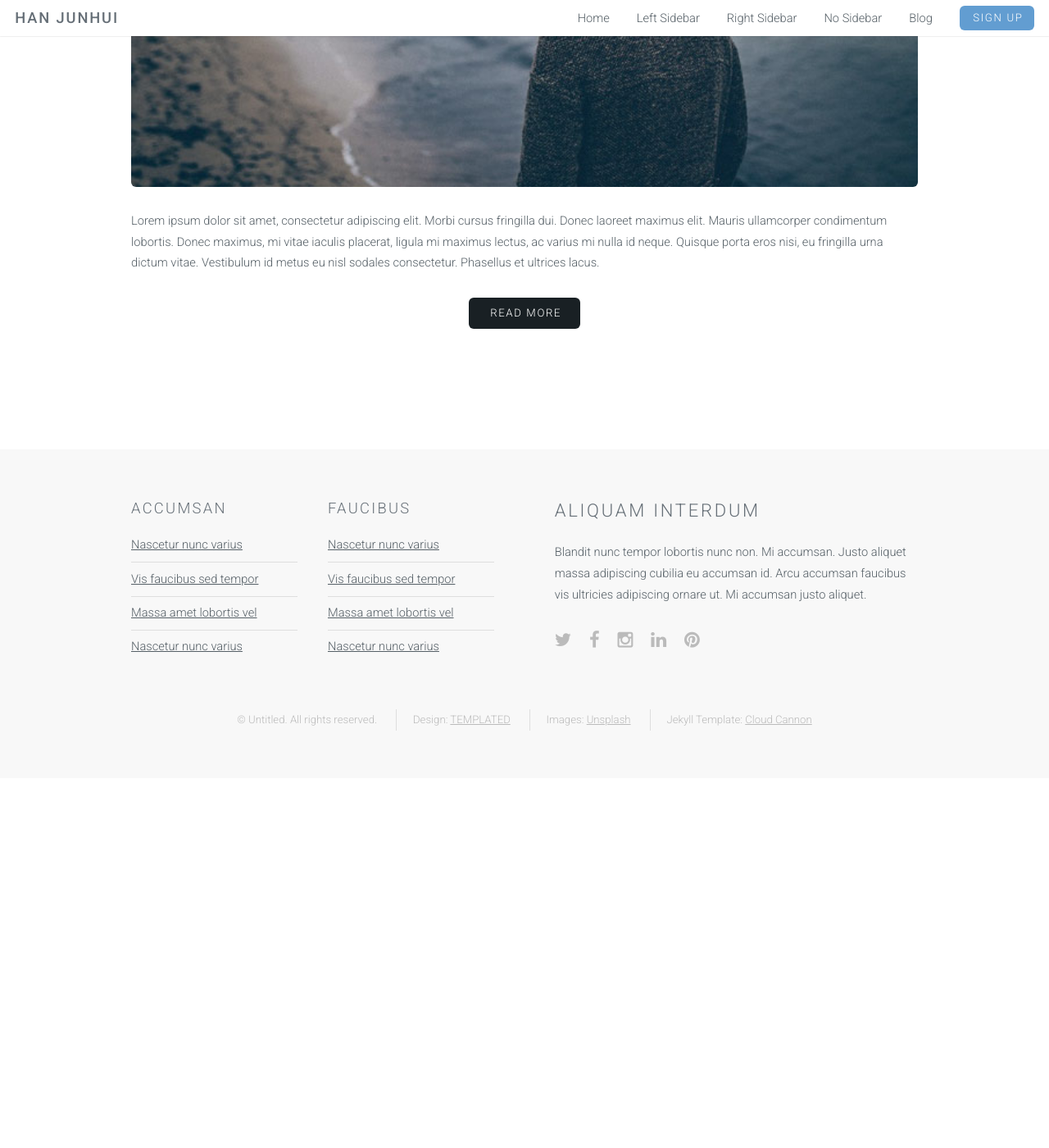
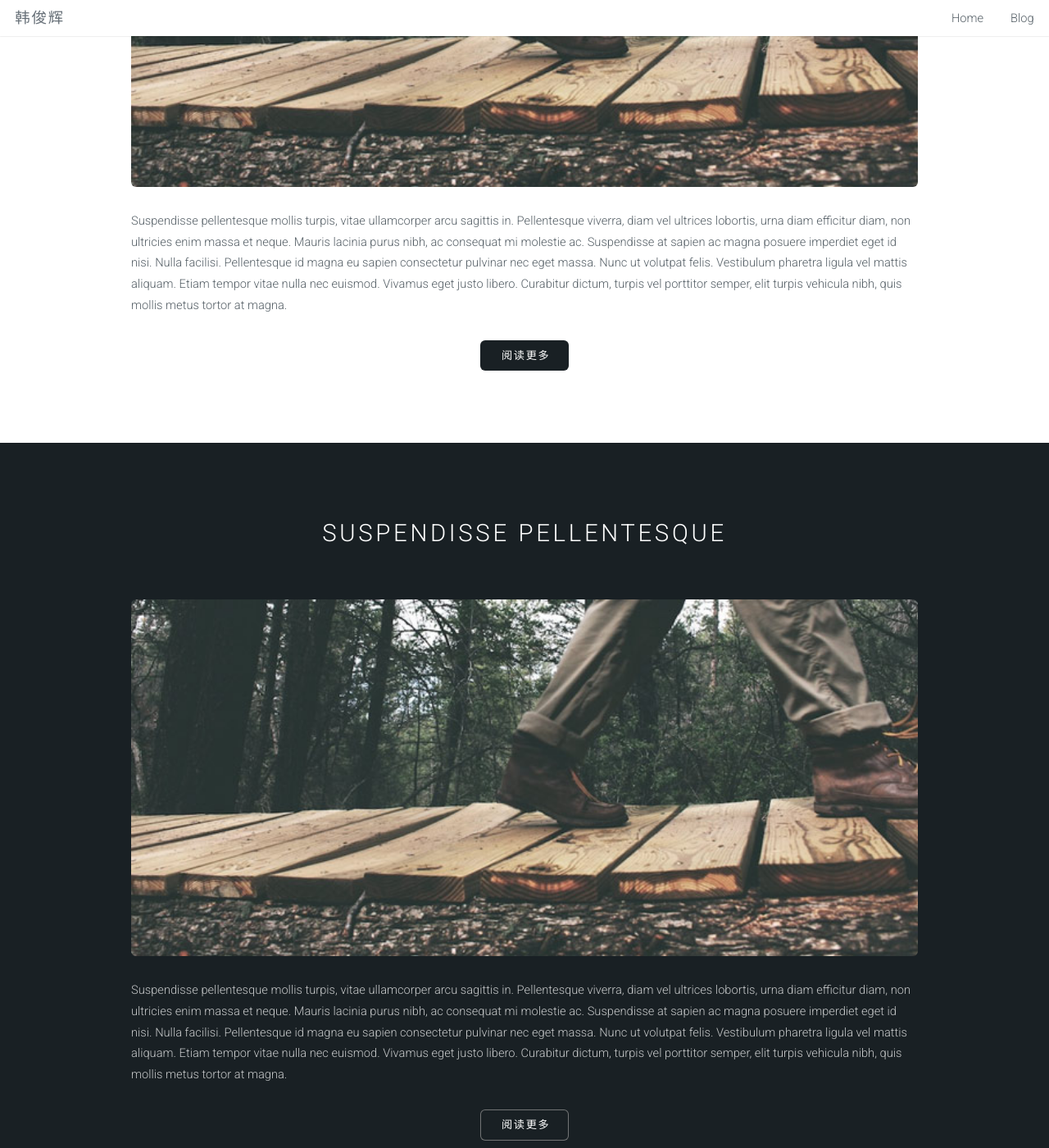
Before and after one commit to jsph99/jsph99.github.io, a Jekyll site: the page built from blog.html, in a window 1280 px wide and 1400 px high, scrolled down 2590 px. Shown: the whole window at 82% size. Built offline with Jekyll 4.4.1, drawn with Linux system fonts in a browser that asks for light colours; before the commit the page ends 3539 px from its top, so only the background shows below that; some of the changed text lies outside the part shown.

Commit message:
2024/11/20/22:52

```diff
--- a/_config.yml
+++ b/_config.yml
@@ -1,5 +1,5 @@
 # Site settings
-title: Han Junhui
+title: 韩俊辉
 email: contactme@hanjunhui.com
 description: > # this means to ignore newlines until "baseurl:"
   独立之精神，自由之思想
--- a/_includes/footer.html
+++ b/_includes/footer.html
@@ -5,28 +5,26 @@
             <div class="6u">
                 <div class="row collapse-at-2">
                     <div class="6u">
-                        <h3>Accumsan</h3>
+                        <h3>My Sites</h3>
                         <ul class="alt">
-                            <li><a href="#">Nascetur nunc varius</a></li>
-                            <li><a href="#">Vis faucibus sed tempor</a></li>
-                            <li><a href="#">Massa amet lobortis vel</a></li>
-                            <li><a href="#">Nascetur nunc varius</a></li>
+                            <li><a href="https://www.maessigkeit.me/">Code: Mäßigkeit</a></li>
+                            <li><a href="#">Wechat Official Posts</a></li>
+                            <li><a href="#">Website ESU</a></li>
+                            <li><a href="#">Website SCAS</a></li>
                         </ul>
                     </div>
                     <div class="6u">
-                        <h3>Faucibus</h3>
+                        <h3>Links</h3>
                         <ul class="alt">
-                            <li><a href="#">Nascetur nunc varius</a></li>
-                            <li><a href="#">Vis faucibus sed tempor</a></li>
-                            <li><a href="#">Massa amet lobortis vel</a></li>
-                            <li><a href="#">Nascetur nunc varius</a></li>
+                            <li><a href="#">Lance's Pages</a></li>
+                            <li><a href="#">Joey Huang's Pages</a></li>
                         </ul>
                     </div>
                 </div>
             </div>
             <div class="6u">
-                <h2>Aliquam Interdum</h2>
-                <p>Blandit nunc tempor lobortis nunc non. Mi accumsan. Justo aliquet massa adipiscing cubilia eu accumsan id. Arcu accumsan faucibus vis ultricies adipiscing ornare ut. Mi accumsan justo aliquet.</p>
+                <h2>Announcement</h2>
+                <p>Please do not repost any articles from this website.</p>
                 <ul class="icons">
                     <li><a href="#" class="icon fa-twitter"><span class="label">Twitter</span></a></li>
                     <li><a href="#" class="icon fa-facebook"><span class="label">Facebook</span></a></li>
@@ -37,10 +35,10 @@
             </div>
         </div>
         <ul class="copyright">
-            <li>&copy; Untitled. All rights reserved.</li>
-            <li>Design: <a href="http://templated.co">TEMPLATED</a></li>
-            <li>Images: <a href="http://unsplash.com">Unsplash</a></li>
-            <li>Jekyll Template: <a href="http://cloudcannon.com">Cloud Cannon</a></li>
+            <li>&copy; Han Junhui 2024. All rights reserved.</li>
+            <li>Design: TEMPLATED</li>
+            <li>Images: Unsplash</li>
+            <li>Jekyll Template: Cloud Cannon</li>
         </ul>
     </div>
 </footer>
--- a/_includes/header.html
+++ b/_includes/header.html
@@ -4,16 +4,16 @@
     <nav id="nav">
         <ul>
             <li><a href="{{ site.baseurl }}/">Home</a></li>
-            <li><a href="{{ site.baseurl }}/left-sidebar.html">Left Sidebar</a></li>
+            <!--<li><a href="{{ site.baseurl }}/left-sidebar.html">Left Sidebar</a></li>
             <li><a href="{{ site.baseurl }}/right-sidebar.html">Right Sidebar</a></li>
-            <li><a href="{{ site.baseurl }}/no-sidebar.html">No Sidebar</a></li>
+            <li><a href="{{ site.baseurl }}/no-sidebar.html">No Sidebar</a></li>-->
             <li><a href="{{ site.baseurl }}/blog.html">Blog</a></li>
             {% for page in site.pages %}
                   {% if page.title %}
                     <li><a class="page-link" href="{{ page.url | prepend: site.baseurl }}">{{ page.title }}</a></li>
                   {% endif %}
             {% endfor %}
-            <li><a href="#" class="button special">Sign Up</a></li>
+            <!--<li><a href="#" class="button special">Sign Up</a></li>-->
         </ul>
     </nav>
 </header>
--- a/_layouts/landing-page.html
+++ b/_layouts/landing-page.html
@@ -10,11 +10,11 @@
         <!-- Banner -->
         <section id="banner">
             <div class="inner">
-                <h2>独立之精神，自由之思想</h2>
+                <h2>LIGHT & TRUTH</h2>
                 <p>HAN JUNHUI, THE PRESIDENT OF HIS GROUP.</p>
                 <ul class="actions">
                     <!--<li><a href="#content" class="button big special">Sign Up</a></li>-->
-                    <li><a href="#elements" class="button big alt">Learn More</a></li>
+                    <li><a href="https://www.maessigkeit.me/" class="button big alt">Learn More</a></li>
                 </ul>
             </div>
         </section>
--- /dev/null
+++ b/_posts/2015-02-06-welcome-to-jekyll-2.markdown
@@ -0,0 +1,13 @@
+---
+layout: post
+title:  "Suspendisse pellentesque"
+date:   2015-02-06 14:37:44
+categories: update
+---
+
+<img src="{{ site.baseurl }}/images/pic01.jpg" class="fit image">
+Suspendisse pellentesque mollis turpis, vitae ullamcorper arcu sagittis in. Pellentesque viverra, diam vel ultrices lobortis, urna diam efficitur diam, non ultricies enim massa et neque. Mauris lacinia purus nibh, ac consequat mi molestie ac. Suspendisse at sapien ac magna posuere imperdiet eget id nisi. Nulla facilisi. Pellentesque id magna eu sapien consectetur pulvinar nec eget massa. Nunc ut volutpat felis. Vestibulum pharetra ligula vel mattis aliquam. Etiam tempor vitae nulla nec euismod. Vivamus eget justo libero. Curabitur dictum, turpis vel porttitor semper, elit turpis vehicula nibh, quis mollis metus tortor at magna.
+
+Maecenas posuere sodales magna id tincidunt. Nunc sapien ipsum, efficitur et mauris nec, tristique gravida leo. Donec at bibendum lectus, sit amet fringilla risus. Donec et justo mi. In risus risus, faucibus eget eros eget, tincidunt posuere purus. Maecenas porta lacus metus, nec varius enim egestas ac. In hac habitasse platea dictumst. Nullam a nisi nulla. Nam vel varius enim, sit amet fringilla massa. Proin vel aliquam felis, quis scelerisque arcu.
+
+Sed consequat mi id malesuada efficitur. Vestibulum efficitur tortor ut dictum porta. Morbi dapibus viverra risus, et laoreet lorem commodo et. Donec hendrerit posuere magna a efficitur. Nullam euismod eget nulla eget iaculis. Donec porttitor faucibus porta. Morbi et risus dolor. Mauris venenatis sem id neque hendrerit ultrices.
--- /dev/null
+++ b/_posts/2015-02-06-welcome-to-jekyll-3.markdown
@@ -0,0 +1,13 @@
+---
+layout: post
+title:  "Suspendisse pellentesque"
+date:   2015-02-06 14:37:44
+categories: update
+---
+
+<img src="{{ site.baseurl }}/images/pic01.jpg" class="fit image">
+Suspendisse pellentesque mollis turpis, vitae ullamcorper arcu sagittis in. Pellentesque viverra, diam vel ultrices lobortis, urna diam efficitur diam, non ultricies enim massa et neque. Mauris lacinia purus nibh, ac consequat mi molestie ac. Suspendisse at sapien ac magna posuere imperdiet eget id nisi. Nulla facilisi. Pellentesque id magna eu sapien consectetur pulvinar nec eget massa. Nunc ut volutpat felis. Vestibulum pharetra ligula vel mattis aliquam. Etiam tempor vitae nulla nec euismod. Vivamus eget justo libero. Curabitur dictum, turpis vel porttitor semper, elit turpis vehicula nibh, quis mollis metus tortor at magna.
+
+Maecenas posuere sodales magna id tincidunt. Nunc sapien ipsum, efficitur et mauris nec, tristique gravida leo. Donec at bibendum lectus, sit amet fringilla risus. Donec et justo mi. In risus risus, faucibus eget eros eget, tincidunt posuere purus. Maecenas porta lacus metus, nec varius enim egestas ac. In hac habitasse platea dictumst. Nullam a nisi nulla. Nam vel varius enim, sit amet fringilla massa. Proin vel aliquam felis, quis scelerisque arcu.
+
+Sed consequat mi id malesuada efficitur. Vestibulum efficitur tortor ut dictum porta. Morbi dapibus viverra risus, et laoreet lorem commodo et. Donec hendrerit posuere magna a efficitur. Nullam euismod eget nulla eget iaculis. Donec porttitor faucibus porta. Morbi et risus dolor. Mauris venenatis sem id neque hendrerit ultrices.
--- /dev/null
+++ b/_posts/2015-02-06-welcome-to-jekyll-4.markdown
@@ -0,0 +1,13 @@
+---
+layout: post
+title:  "Suspendisse pellentesque"
+date:   2015-02-06 14:37:44
+categories: update
+---
+
+<img src="{{ site.baseurl }}/images/pic01.jpg" class="fit image">
+Suspendisse pellentesque mollis turpis, vitae ullamcorper arcu sagittis in. Pellentesque viverra, diam vel ultrices lobortis, urna diam efficitur diam, non ultricies enim massa et neque. Mauris lacinia purus nibh, ac consequat mi molestie ac. Suspendisse at sapien ac magna posuere imperdiet eget id nisi. Nulla facilisi. Pellentesque id magna eu sapien consectetur pulvinar nec eget massa. Nunc ut volutpat felis. Vestibulum pharetra ligula vel mattis aliquam. Etiam tempor vitae nulla nec euismod. Vivamus eget justo libero. Curabitur dictum, turpis vel porttitor semper, elit turpis vehicula nibh, quis mollis metus tortor at magna.
+
+Maecenas posuere sodales magna id tincidunt. Nunc sapien ipsum, efficitur et mauris nec, tristique gravida leo. Donec at bibendum lectus, sit amet fringilla risus. Donec et justo mi. In risus risus, faucibus eget eros eget, tincidunt posuere purus. Maecenas porta lacus metus, nec varius enim egestas ac. In hac habitasse platea dictumst. Nullam a nisi nulla. Nam vel varius enim, sit amet fringilla massa. Proin vel aliquam felis, quis scelerisque arcu.
+
+Sed consequat mi id malesuada efficitur. Vestibulum efficitur tortor ut dictum porta. Morbi dapibus viverra risus, et laoreet lorem commodo et. Donec hendrerit posuere magna a efficitur. Nullam euismod eget nulla eget iaculis. Donec porttitor faucibus porta. Morbi et risus dolor. Mauris venenatis sem id neque hendrerit ultrices.
--- /dev/null
+++ b/_posts/2015-02-06-welcome-to-jekyll-5.markdown
@@ -0,0 +1,13 @@
+---
+layout: post
+title:  "Suspendisse pellentesque"
+date:   2015-02-06 14:37:44
+categories: update
+---
+
+<img src="{{ site.baseurl }}/images/pic01.jpg" class="fit image">
+Suspendisse pellentesque mollis turpis, vitae ullamcorper arcu sagittis in. Pellentesque viverra, diam vel ultrices lobortis, urna diam efficitur diam, non ultricies enim massa et neque. Mauris lacinia purus nibh, ac consequat mi molestie ac. Suspendisse at sapien ac magna posuere imperdiet eget id nisi. Nulla facilisi. Pellentesque id magna eu sapien consectetur pulvinar nec eget massa. Nunc ut volutpat felis. Vestibulum pharetra ligula vel mattis aliquam. Etiam tempor vitae nulla nec euismod. Vivamus eget justo libero. Curabitur dictum, turpis vel porttitor semper, elit turpis vehicula nibh, quis mollis metus tortor at magna.
+
+Maecenas posuere sodales magna id tincidunt. Nunc sapien ipsum, efficitur et mauris nec, tristique gravida leo. Donec at bibendum lectus, sit amet fringilla risus. Donec et justo mi. In risus risus, faucibus eget eros eget, tincidunt posuere purus. Maecenas porta lacus metus, nec varius enim egestas ac. In hac habitasse platea dictumst. Nullam a nisi nulla. Nam vel varius enim, sit amet fringilla massa. Proin vel aliquam felis, quis scelerisque arcu.
+
+Sed consequat mi id malesuada efficitur. Vestibulum efficitur tortor ut dictum porta. Morbi dapibus viverra risus, et laoreet lorem commodo et. Donec hendrerit posuere magna a efficitur. Nullam euismod eget nulla eget iaculis. Donec porttitor faucibus porta. Morbi et risus dolor. Mauris venenatis sem id neque hendrerit ultrices.
--- /dev/null
+++ b/_posts/2015-02-06-welcome-to-jekyll-6.markdown
@@ -0,0 +1,13 @@
+---
+layout: post
+title:  "Suspendisse pellentesque"
+date:   2015-02-06 14:37:44
+categories: update
+---
+
+<img src="{{ site.baseurl }}/images/pic01.jpg" class="fit image">
+Suspendisse pellentesque mollis turpis, vitae ullamcorper arcu sagittis in. Pellentesque viverra, diam vel ultrices lobortis, urna diam efficitur diam, non ultricies enim massa et neque. Mauris lacinia purus nibh, ac consequat mi molestie ac. Suspendisse at sapien ac magna posuere imperdiet eget id nisi. Nulla facilisi. Pellentesque id magna eu sapien consectetur pulvinar nec eget massa. Nunc ut volutpat felis. Vestibulum pharetra ligula vel mattis aliquam. Etiam tempor vitae nulla nec euismod. Vivamus eget justo libero. Curabitur dictum, turpis vel porttitor semper, elit turpis vehicula nibh, quis mollis metus tortor at magna.
+
+Maecenas posuere sodales magna id tincidunt. Nunc sapien ipsum, efficitur et mauris nec, tristique gravida leo. Donec at bibendum lectus, sit amet fringilla risus. Donec et justo mi. In risus risus, faucibus eget eros eget, tincidunt posuere purus. Maecenas porta lacus metus, nec varius enim egestas ac. In hac habitasse platea dictumst. Nullam a nisi nulla. Nam vel varius enim, sit amet fringilla massa. Proin vel aliquam felis, quis scelerisque arcu.
+
+Sed consequat mi id malesuada efficitur. Vestibulum efficitur tortor ut dictum porta. Morbi dapibus viverra risus, et laoreet lorem commodo et. Donec hendrerit posuere magna a efficitur. Nullam euismod eget nulla eget iaculis. Donec porttitor faucibus porta. Morbi et risus dolor. Mauris venenatis sem id neque hendrerit ultrices.
--- /dev/null
+++ b/_posts/2015-02-06-welcome-to-jekyll-7.markdown
@@ -0,0 +1,13 @@
+---
+layout: post
+title:  "Suspendisse pellentesque"
+date:   2015-02-06 14:37:44
+categories: update
+---
+
+<img src="{{ site.baseurl }}/images/pic01.jpg" class="fit image">
+Suspendisse pellentesque mollis turpis, vitae ullamcorper arcu sagittis in. Pellentesque viverra, diam vel ultrices lobortis, urna diam efficitur diam, non ultricies enim massa et neque. Mauris lacinia purus nibh, ac consequat mi molestie ac. Suspendisse at sapien ac magna posuere imperdiet eget id nisi. Nulla facilisi. Pellentesque id magna eu sapien consectetur pulvinar nec eget massa. Nunc ut volutpat felis. Vestibulum pharetra ligula vel mattis aliquam. Etiam tempor vitae nulla nec euismod. Vivamus eget justo libero. Curabitur dictum, turpis vel porttitor semper, elit turpis vehicula nibh, quis mollis metus tortor at magna.
+
+Maecenas posuere sodales magna id tincidunt. Nunc sapien ipsum, efficitur et mauris nec, tristique gravida leo. Donec at bibendum lectus, sit amet fringilla risus. Donec et justo mi. In risus risus, faucibus eget eros eget, tincidunt posuere purus. Maecenas porta lacus metus, nec varius enim egestas ac. In hac habitasse platea dictumst. Nullam a nisi nulla. Nam vel varius enim, sit amet fringilla massa. Proin vel aliquam felis, quis scelerisque arcu.
+
+Sed consequat mi id malesuada efficitur. Vestibulum efficitur tortor ut dictum porta. Morbi dapibus viverra risus, et laoreet lorem commodo et. Donec hendrerit posuere magna a efficitur. Nullam euismod eget nulla eget iaculis. Donec porttitor faucibus porta. Morbi et risus dolor. Mauris venenatis sem id neque hendrerit ultrices.
--- a/blog.html
+++ b/blog.html
@@ -19,7 +19,7 @@
             </section>
             <section class="special">
                 <ul class="actions">
-                    <li><a href="{{ site.baseurl }}{{ post.url }}" class="button {% cycle '', 'alt'%}">Read More</a></li>
+                    <li><a href="{{ site.baseurl }}{{ post.url }}" class="button {% cycle '', 'alt'%}">阅读更多</a></li>
                 </ul>
             </section>
         </div>
```
Also changed, not shown: other parts of blog.html (+1 -1 lines), index.html (+11 -11 lines).
